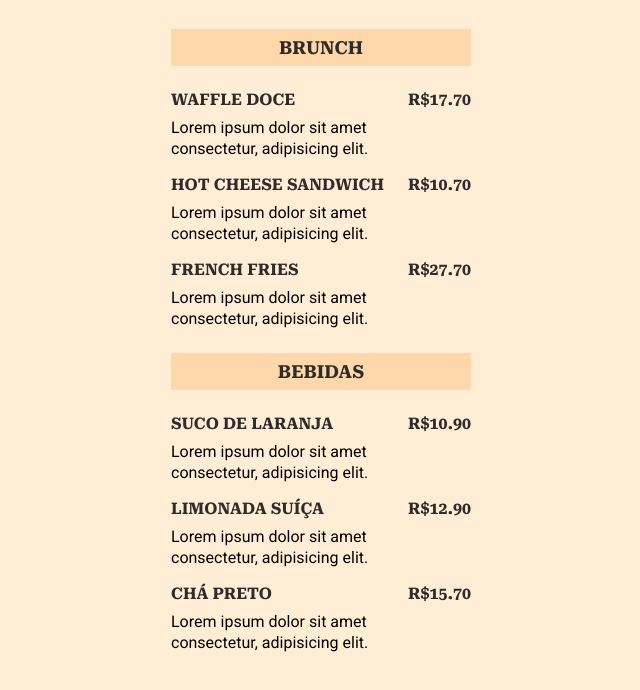
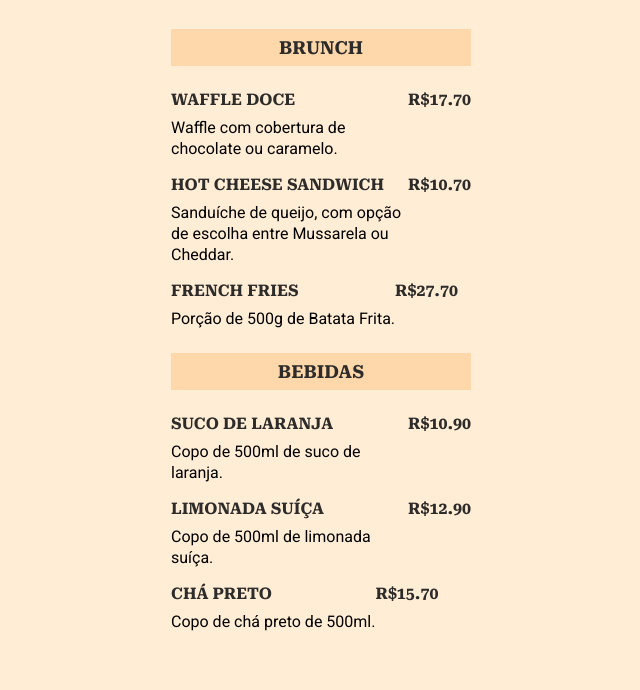
Before and after one commit to mhs-1/Maratona-Explorer-3, a plain HTML site: page index.html in a window 1280 px wide. Shown: the part 88-778 px from the top of the page, without its empty margins (319-959 px from the left). Drawn offline with Linux system fonts and the light colour scheme.

Commit message:
atualização do menu

```diff
--- a/index.html
+++ b/index.html
@@ -12,6 +12,7 @@
 
     <link rel="stylesheet" href="./style.css">
   </head>
+
   <body>
 
     <header>
@@ -27,7 +28,7 @@
           <div class="details">
             <h3>Waffle Doce</h3>
             <p class="description">
-              Lorem ipsum dolor sit amet consectetur, adipisicing elit.
+              Waffle com cobertura de chocolate ou caramelo.
             </p>
           </div>
           <strong class="price">
@@ -39,7 +40,7 @@
           <div class="details">
             <h3>Hot Cheese Sandwich</h3>
             <p class="description">
-              Lorem ipsum dolor sit amet consectetur, adipisicing elit.
+              Sanduíche de queijo, com opção de escolha entre Mussarela ou Cheddar.
             </p>
           </div>
           <strong class="price">
@@ -51,7 +52,7 @@
           <div class="details">
             <h3>French Fries</h3>
             <p class="description">
-              Lorem ipsum dolor sit amet consectetur, adipisicing elit.
+              Porção de 500g de Batata Frita.
             </p>
           </div>
           <strong class="price">
@@ -69,7 +70,7 @@
           <div class="details">
             <h3>Suco de Laranja</h3>
             <p class="description">
-              Lorem ipsum dolor sit amet consectetur, adipisicing elit.
+              Copo de 500ml de suco de laranja.
             </p>
           </div>
           <strong class="price">
@@ -81,7 +82,7 @@
           <div class="details">
             <h3>Limonada Suíça</h3>
             <p class="description">
-              Lorem ipsum dolor sit amet consectetur, adipisicing elit.
+              Copo de 500ml de limonada suíça.
             </p>
           </div>
           <strong class="price">
@@ -93,7 +94,7 @@
           <div class="details">
             <h3>Chá Preto</h3>
             <p class="description">
-              Lorem ipsum dolor sit amet consectetur, adipisicing elit.
+              Copo de chá preto de 500ml.
             </p>
           </div>
           <strong class="price">
```
